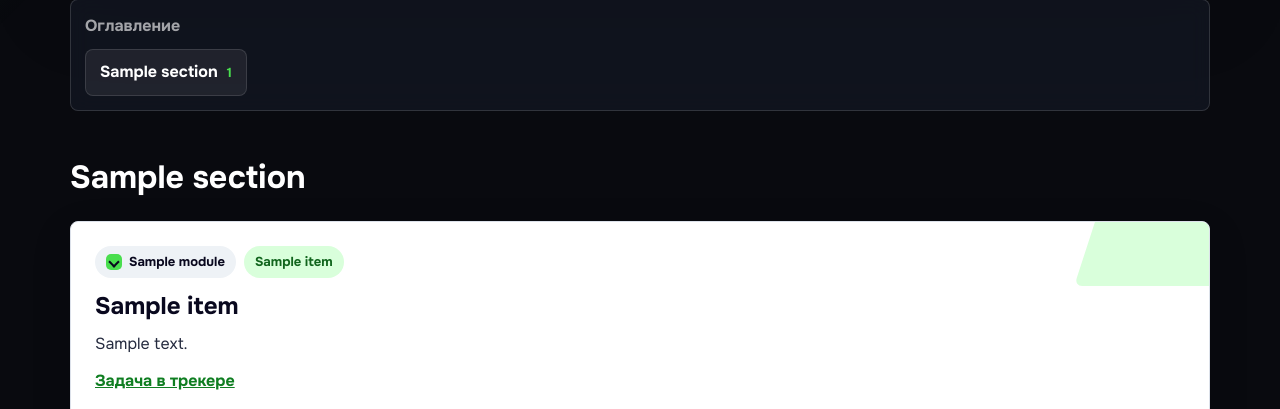
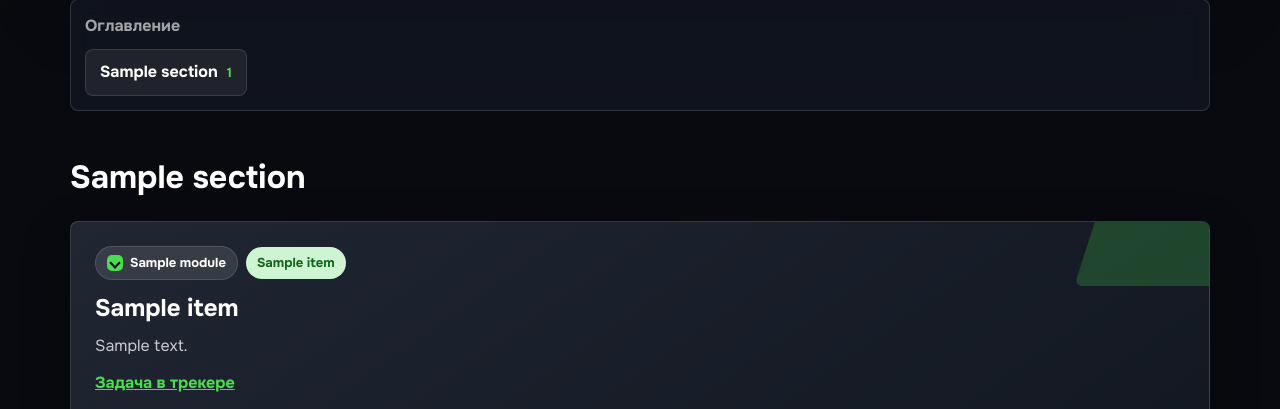
Before and after one commit to nastenakargina17-sudo/releaseslil2, a FastAPI app: template templates/digest.html in a window 1280 px wide. Shown: the part 551-960 px from the top of the page. Run offline with FastAPI, Linux system fonts and the light colour scheme; the template is opened without the code that fills it: most values are stand-ins (such as "Sample title", 1, 10 or a date in 2020).

Commit message:
Darken digest report cards

```diff
--- a/templates/digest.html
+++ b/templates/digest.html
@@ -55,14 +55,14 @@
     .section { margin-top: 42px; }
     .section h2 { font-size: 32px; margin: 0 0 18px; letter-spacing: 0; }
     .grid { display: grid; gap: 18px; }
-    .card { position: relative; overflow: hidden; background: var(--white); border: 1px solid var(--line); border-radius: 8px; padding: 24px; color: var(--ink); box-shadow: 0 14px 40px rgba(0,0,0,.14); }
-    .card::after { content: ""; position: absolute; right: -44px; top: -52px; width: 160px; height: 116px; background: var(--accent-soft); transform: skewX(-18deg); border-radius: 8px; }
+    .card { position: relative; overflow: hidden; background: linear-gradient(145deg, #202632, #111620 72%); border: 1px solid rgba(255,255,255,.14); border-radius: 8px; padding: 24px; color: var(--white); box-shadow: 0 18px 48px rgba(0,0,0,.28); }
+    .card::after { content: ""; position: absolute; right: -44px; top: -52px; width: 160px; height: 116px; background: rgba(73,222,78,.22); transform: skewX(-18deg); border-radius: 8px; }
     .card > * { position: relative; z-index: 1; }
-    .card p { margin: 0 0 12px; color: var(--ink-soft); }
+    .card p { margin: 0 0 12px; color: rgba(255,255,255,.76); }
     .card h3 { margin: 14px 0 12px; font-size: 24px; line-height: 1.18; }
     .card-meta { display: flex; flex-wrap: wrap; gap: 8px; align-items: center; }
     .module-chip, .value-badge, .premium-badge { display: inline-flex; align-items: center; gap: 7px; border-radius: 999px; padding: 6px 11px; font-weight: 700; font-size: 13px; }
-    .module-chip { background: #EEF2F6; color: var(--ink); }
+    .module-chip { background: rgba(255,255,255,.11); color: var(--white); border: 1px solid rgba(255,255,255,.12); }
     .module-icon { width: 16px; height: 16px; border-radius: 5px; background: var(--accent); position: relative; flex: 0 0 16px; }
     .module-icon::after { content: ""; position: absolute; inset: 4px; border: 2px solid var(--ink); border-top: 0; border-left: 0; transform: rotate(45deg); }
     .module-icon-integrations::after { inset: 3px; border: 2px solid var(--ink); border-radius: 50%; transform: none; }
@@ -71,11 +71,11 @@
     .module-icon-settings::after { inset: 4px; border: 2px solid var(--ink); border-radius: 50%; transform: none; }
     .module-icon-communications::after { inset: 4px; border: 2px solid var(--ink); border-top: 0; border-right: 0; transform: rotate(-45deg); }
     .module-icon-platform::after { inset: 4px; border: 2px solid var(--ink); transform: none; }
-    .value-badge { background: var(--accent-soft); color: #11651D; }
-    .premium-badge { background: var(--ink); color: var(--white); }
+    .value-badge { background: rgba(217,255,219,.95); color: #11651D; }
+    .premium-badge { background: #F6C945; color: var(--ink); box-shadow: 0 10px 24px rgba(246,201,69,.18); }
     .card-description { font-size: 16px; }
     .tracker-link { margin-top: 14px; }
-    .tracker-link a { color: #0F7E21; font-weight: 700; }
+    .tracker-link a { color: var(--accent); font-weight: 700; }
     .support-panel { padding: 0; background: rgba(255,255,255,.06); border: 1px solid var(--dark-line); border-radius: 8px; overflow: hidden; }
     .support-panel summary { cursor: pointer; padding: 22px 24px; color: var(--white); font-size: 24px; font-weight: 700; list-style: none; }
     .support-panel summary::-webkit-details-marker { display: none; }
--- a/templates/digests.html
+++ b/templates/digests.html
@@ -32,9 +32,10 @@
     .hero::after { content: ""; position: absolute; right: 8%; bottom: -42px; width: 220px; height: 150px; background: var(--accent); border-radius: 8px; transform: skewX(-18deg); }
     h1 { position: relative; z-index: 1; margin: 0; font-size: 48px; line-height: 1.05; letter-spacing: 0; }
     .grid { display: grid; grid-template-columns: repeat(auto-fit, minmax(260px, 1fr)); gap: 18px; }
-    .card { background: var(--white); border: 1px solid var(--line); border-radius: 8px; padding: 22px; position: relative; overflow: hidden; color: var(--ink); box-shadow: 0 14px 40px rgba(0,0,0,.14); }
-    .card::after { content: ""; position: absolute; right: -40px; top: -30px; width: 140px; height: 90px; background: var(--accent-soft); transform: skewX(-18deg); border-radius: 8px; }
+    .card { background: linear-gradient(145deg, #202632, #111620 72%); border: 1px solid rgba(255,255,255,.14); border-radius: 8px; padding: 22px; position: relative; overflow: hidden; color: var(--white); box-shadow: 0 18px 48px rgba(0,0,0,.28); }
+    .card::after { content: ""; position: absolute; right: -40px; top: -30px; width: 140px; height: 90px; background: rgba(73,222,78,.22); transform: skewX(-18deg); border-radius: 8px; }
     .card > * { position: relative; z-index: 1; }
+    .card p { color: rgba(255,255,255,.76); }
     .muted { color: var(--muted); font-weight: 700; }
     a { color: var(--ink); font-weight: 700; }
     .open-link { display: inline-flex; align-items: center; margin-top: 8px; padding: 9px 12px; border-radius: 8px; background: var(--accent); color: var(--ink); text-decoration: none; }
```
